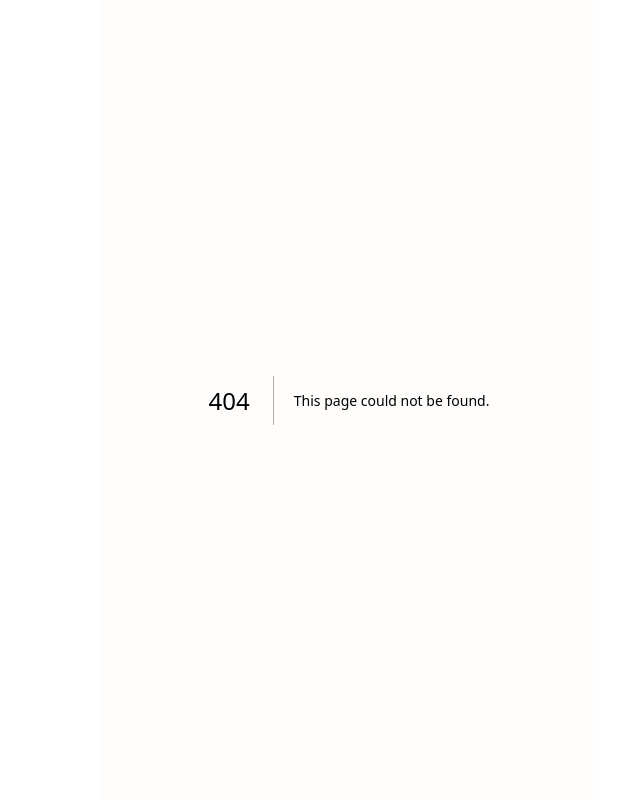
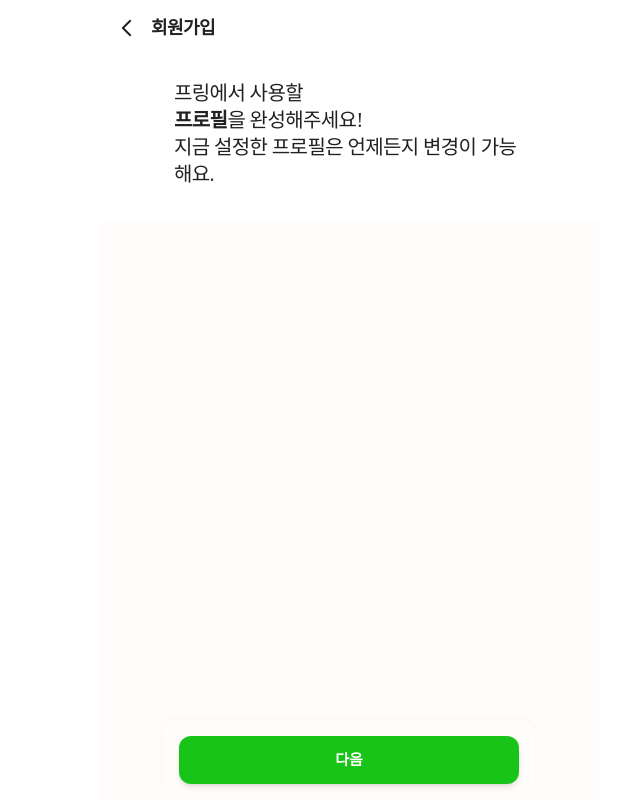
Before and after one commit to Unithon-INU/2025_UNITHON_TEAM_11_FE, a Next.js app: page /signup/profile in a window 1280 px wide. Before the commit this address had no page. Shown: the whole page, without its empty margins (291-931 px from the left). Built offline with nearby package versions, Linux system fonts and the light colour scheme.

Commit message:
chore: 빌드 세팅

```diff
--- a/src/app/login/page.tsx
+++ b/src/app/login/page.tsx
@@ -4,12 +4,15 @@
 import DefaultBody from '@/components/defaultBody';
 import DefaultInput from '@/components/DefaultInput';
 import CommonButton from '@/components/CommonButton';
+import { useRouter } from 'next/navigation';
 
 export default function LoginPage() {
   const [remember, setRemember] = useState(true);
   const [id, setId] = useState('');
   const [pw, setPw] = useState('');
-const isFilled = id.trim() !== '' && pw.trim() !== '';
+  const isFilled = id.trim() !== '' && pw.trim() !== '';
+  const router = useRouter();
+
   return (
     <div className='mt-auto mb-auto'>
     <DefaultBody hasHeader={0} >
@@ -57,7 +60,7 @@
         </form>
 
         {/* 회원가입 */}
-        <button className="mt-[24px] mb-[40px] text-[#bdbdbd] text-[15px] underline bg-transparent border-none">
+        <button className="mt-[24px] mb-[40px] text-[#bdbdbd] text-[15px] underline bg-transparent border-none" onClick={() => router.push('/signup')}>
           이메일로 회원가입
         </button>
 
--- /dev/null
+++ b/src/app/signup/profile/page.tsx
@@ -0,0 +1,51 @@
+'use client';
+import React, { useState } from 'react';
+import Header from '@/components/header/Header';
+import CommonButton from '@/components/CommonButton';
+import DefaultBody from '@/components/defaultBody';
+import DefaultInput from '@/components/DefaultInput';
+
+export default function SignUpInfoPage() {
+
+
+
+  return (
+    <>
+      <Header>
+        <Header.BackButton />
+        <Header.Title>회원가입</Header.Title>
+      </Header>
+      <DefaultBody hasHeader={0}>
+        <div className="flex flex-col  ">
+          {/* 본문 영역 */}
+          <main className="flex flex-col items-center mt-[24px]">
+            <h1 className="flex flex-col font-pretendard font-normal text-[20px] leading-[135%] tracking-[-0.03em] mb-[32px] w-full max-w-[350px] ">
+              프링에서 사용할 <br />
+              <span>
+                <span className='font-pretendard font-semibold text-[20px] leading-[135%] tracking-[-0.03em]'>프로필</span>
+                을 완성해주세요!
+              </span>
+              <div>지금 설정한 프로필은 언제든지 변경이 가능해요.</div>
+            </h1>
+
+        <div className="flex w-full max-w-[350px]  flex-col  jusgap-2">
+
+
+
+
+            {/* 하단 버튼 영역 */}
+             <div className="fixed bottom-0 left-1/2 -translate-x-1/2 w-full max-w-[372px] bg-[#FFFDFB]  p-4 [box-shadow:0px_-1px_4px_0px_#00000008] rounded-[12px]">
+                <CommonButton
+                    type="button"
+
+                    >
+                        다음
+                </CommonButton>
+            </div>
+        </div>
+        </main>
+        </div>
+      </DefaultBody>
+    </>
+  );
+}
```
Also changed, not shown: 1 other file (tests, documents, lock files or other folders).
